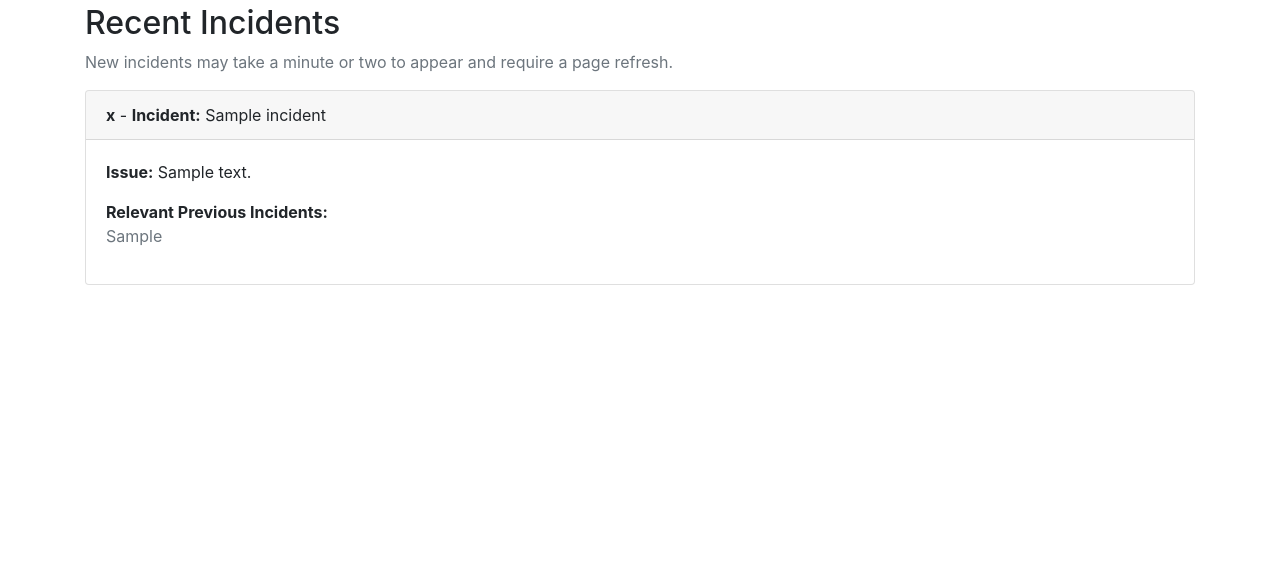
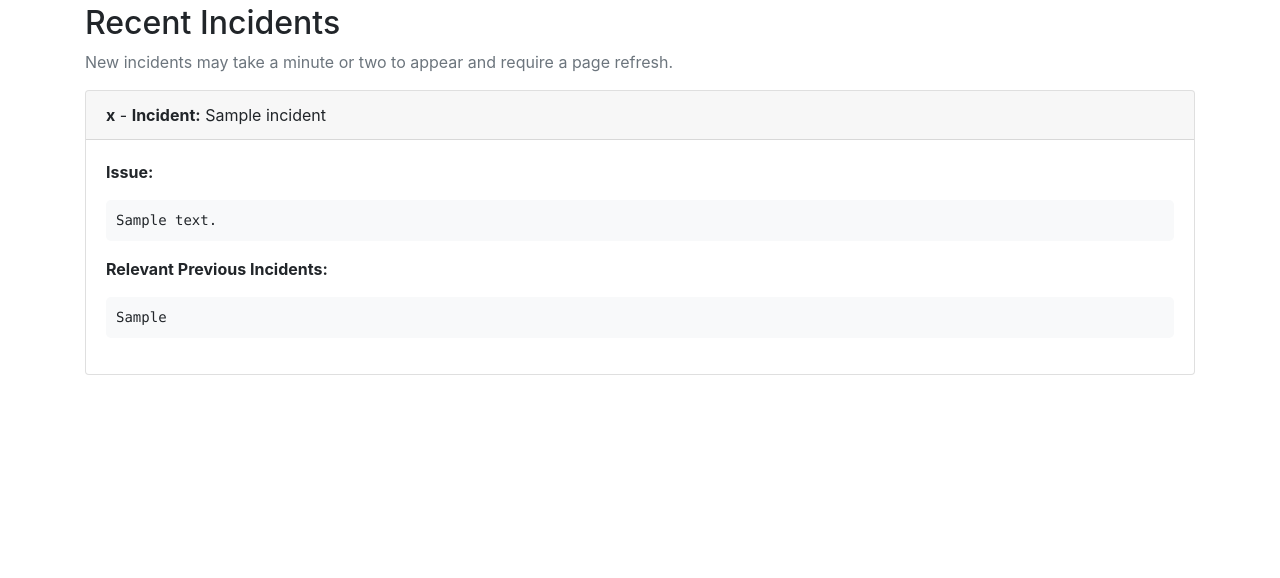
Before and after one commit to mlbrnm/incidentgpt, a Flask app: page / in a window 1280 px wide. Shown: the part 148-726 px from the top of the page. Run offline with Flask 3, Linux system fonts and the light colour scheme; tables that the repository leaves empty hold one stand-in row (values such as "Sample post"); some libraries are stand-ins or nearby versions.

Commit message:
Change formatting a bit.

```diff
--- a/app.py
+++ b/app.py
@@ -1,6 +1,7 @@
 from flask import Flask, request, render_template, jsonify
 from datetime import datetime
 import sqlite3
+import re
 
 
 
@@ -51,7 +52,7 @@ app = Flask(__name__)
 
 # Placeholder function for the RAG lookup
 def handle_new_incident(subject, sender, body):
-    return f"Processed incident: {subject} from {sender}"
+    return f"This is a placeholder, in the future this will be the result of the PrivateGPT RAG looking for past incidents similar to the new issue.\nProcessed incident: {subject} from {sender}"
 
 
 
@@ -72,13 +73,19 @@ def receive_email():
     """
     # Check if POST request contains JSON data
     data = request.get_json()
+    print(request)
+    print(f"Received data: {data}")
     if not data:
         return jsonify({"error": "Invalid data"}), 400
 
     # Extract data from POST request
     subject = data.get("subject")
+    subject = re.search(r"INC\d+", subject).group()
     sender = data.get("sender")
     body = data.get("body")
+    print(body)
+    body = re.search(r"Description:(.*?)(?=Configuration item:)", body, re.DOTALL).group(1).strip()
+    print(body)
 
     # Process incident
     result = handle_new_incident(subject, sender, body)
--- a/templates/index.html
+++ b/templates/index.html
@@ -4,6 +4,18 @@
     <meta charset="UTF-8">
     <meta name="viewport" content="width=device-width, initial-scale=1.0">
     <title>MWS - Relevant Past Incident Search</title>
+    <style>
+        pre {
+            font-family: Arial, sans-serif;  /* Change to a more readable font */
+            white-space: pre-wrap;           /* Preserve newlines and wrap text */
+            word-wrap: break-word;           /* Prevent long words from overflowing */
+            background-color: #f8f9fa;       /* Light background for a cleaner look */
+            padding: 10px;                   /* Add some padding */
+            border-radius: 5px;              /* Rounded corners */
+            font-size: 16px;                 /* Adjust font size */
+        }
+    </style>
+
     <link href="https://stackpath.bootstrapcdn.com/bootstrap/4.3.1/css/bootstrap.min.css" rel="stylesheet">
 </head>
 <body>
@@ -25,11 +37,8 @@
                 <strong>{{ incident[0] }}</strong> - <strong>Incident:</strong> {{ incident[1] }}
             </div>
             <div class="card-body">
-                <p><strong>Issue:</strong> {{ incident[2] }}</p>
-                <div class="mt-3">
-                    <strong>Relevant Previous Incidents:</strong>
-                    <p class="text-muted">{{ incident[3] }}</p>
-                </div>
+                <p><strong>Issue:</strong> <pre>{{ incident[2] }}</pre></p>
+                <p><strong>Relevant Previous Incidents:</strong> <pre>{{ incident[3] }}</pre></p>
             </div>
         </div>
         {% endfor %}
```
